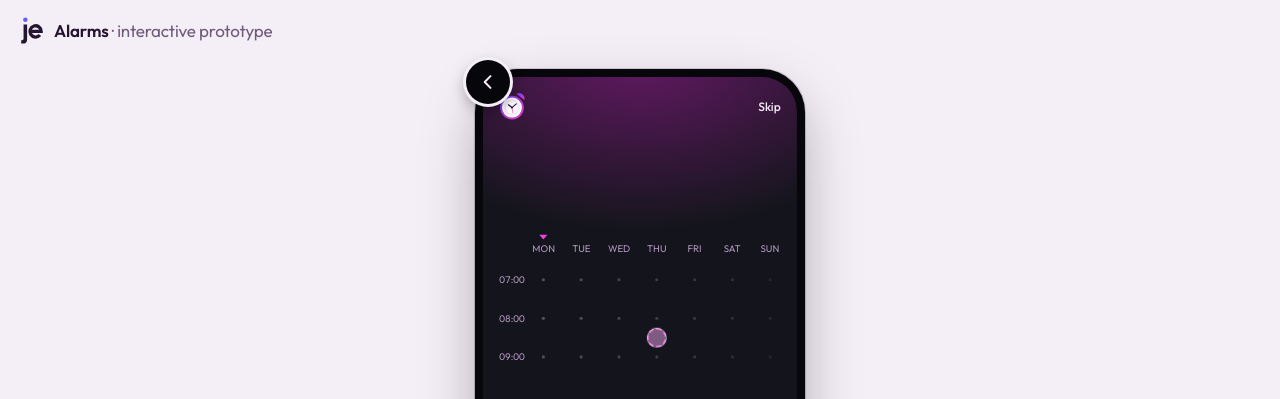
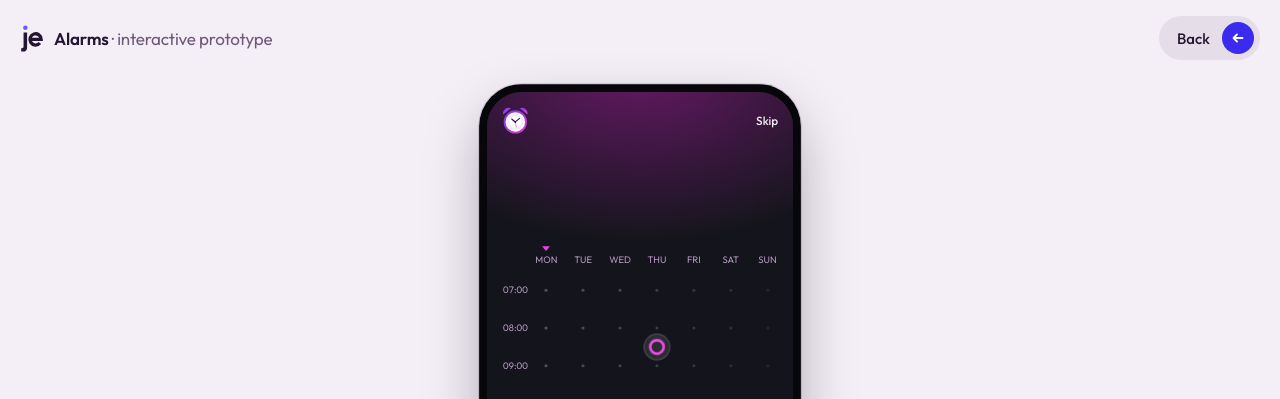
Before and after one commit to johnedwarda/alarms, a plain HTML site: page docs/index.html in a window 1280 px wide. Shown: the top 399 px of the page. Drawn offline with nearby package versions, Linux system fonts and the light colour scheme.

Commit message:
Prototype page: back button as a pill at the top right of the header
Co-Authored-By: Claude Opus 5.5 <noreply@anthropic.com>
Claude-Session: https://claude.ai/code/session_01NU2zxrHgFNW8VtDDeJdMEd

```diff
--- a/docs/index.html
+++ b/docs/index.html
@@ -10,14 +10,15 @@
 <link rel="preconnect" href="https://fonts.gstatic.com" crossorigin>
 <link rel="stylesheet" href="https://fonts.googleapis.com/css2?family=Outfit:wght@400;500;600&display=swap">
 <style>
-  :root { --bg: #0E0C14; --ink: #F6ECF8; --muted: #B396C0; --line: rgba(255,255,255,0.14); --on: #F23FE4; }
-  @media (prefers-color-scheme: light) { :root:not([data-theme="dark"]) { --bg: #F4EEF7; --ink: #241530; --muted: #6E5A7A; --line: rgba(36,21,48,0.16); --on: #B4179F; } }
+  :root { --pill: #8F86FF; --on-pill: #0D0E10; --bg: #0E0C14; --ink: #F6ECF8; --muted: #B396C0; --line: rgba(255,255,255,0.14); --on: #F23FE4; }
+  @media (prefers-color-scheme: light) { :root:not([data-theme="dark"]) { --pill: #3B2BEF; --on-pill: #FFFFFF; --bg: #F4EEF7; --ink: #241530; --muted: #6E5A7A; --line: rgba(36,21,48,0.16); --on: #B4179F; } }
   * { box-sizing: border-box; }
   html, body { margin: 0; height: 100%; }
   body { background: var(--bg); color: var(--ink); font-family: Outfit, system-ui, sans-serif; display: flex; flex-direction: column; align-items: center; overflow-x: hidden; }
   header { width: 100%; flex: none; padding: 16px 20px; display: flex; align-items: center; justify-content: flex-start; gap: 10px; }
   header .je { width: 24px; height: 29px; display: block; flex: none; }
-  h1 { margin: 0; font-size: 17px; font-weight: 600; letter-spacing: -0.01em; }
+  h1 { margin: 0; font-size: 17px; font-weight: 600; letter-spacing: -0.01em; white-space: nowrap; min-width: 0; }
+  @media (max-width: 389px) { h1 .ip { display: none; } }
   h1 span { color: var(--muted); font-weight: 400; }
   main { flex: 1 1 auto; min-height: 0; width: 100%; display: flex; justify-content: center; align-items: flex-start; gap: 40px; padding: 16px 0 24px; }
   figure { margin: 0; display: flex; flex-direction: column; align-items: center; gap: 10px; }
@@ -28,13 +29,17 @@
   body.phone header { padding: 12px 16px; }
   body.phone h1 { font-size: 15px; }
   body.phone main { padding: 0 0 12px; align-items: center; }
-  #back { position: fixed; left: 0; top: 0; z-index: 5; width: 44px; height: 44px; margin: -22px 0 0 -22px; padding: 0; border: 0;
-    border-radius: 50%; background: #07060A; color: #F6ECF8; display: grid; place-items: center; cursor: pointer;
-    box-shadow: 0 0 0 3px var(--bg), 0 6px 16px rgba(0,0,0,0.35); -webkit-tap-highlight-color: transparent;
-    transition: transform 160ms cubic-bezier(0.2, 0.8, 0.2, 1); }
-  #back:hover { transform: scale(1.06); }
-  #back:active { transform: scale(0.94); }
-  #back:focus-visible { outline: 2px solid var(--on); outline-offset: 3px; }
+  #back { margin-left: auto; flex: none; display: inline-flex; align-items: center; gap: 12px; height: 44px; padding: 0 6px 0 18px; border: 0;
+    border-radius: 22px; background: color-mix(in srgb, var(--ink) 7%, transparent); color: var(--ink); font-family: inherit; font-size: 15px; font-weight: 500; line-height: 1;
+    cursor: pointer; -webkit-tap-highlight-color: transparent; transition: background 0.25s; }
+  #back:hover { background: color-mix(in srgb, var(--ink) 12%, transparent); }
+  #back .dot { width: 32px; height: 32px; border-radius: 16px; background: var(--pill); color: var(--on-pill); display: grid; place-items: center;
+    transition: transform 0.3s cubic-bezier(0.2, 0.8, 0.2, 1); }
+  #back:hover .dot { transform: translateX(-3px); }
+  #back:active .dot { transform: scale(0.92); }
+  #back:focus-visible { outline: 2px solid var(--pill); outline-offset: 3px; }
+  @media (max-width: 519px) { #back { height: 40px; border-radius: 20px; padding: 0 6px 0 16px; gap: 10px; font-size: 14px; } #back .dot { width: 28px; height: 28px; border-radius: 14px; } }
+  @media (prefers-reduced-motion: reduce) { #back .dot { transition: none; } }
 </style>
 <script src="https://cdnjs.cloudflare.com/ajax/libs/react/18.3.1/umd/react.production.min.js"></script>
 <script src="https://cdnjs.cloudflare.com/ajax/libs/react-dom/18.3.1/umd/react-dom.production.min.js"></script>
@@ -43,14 +48,14 @@
 <body>
 <header>
   <svg class="je" viewBox="2 6 81 96" role="img" aria-label="John Edward"><path d="M14 34H26V84Q26 98 12 98H6V87H9Q14 87 14 82Z" fill="currentColor"/><circle cx="20" cy="18" r="7.5" fill="#6A5CFF"/><path d="M35.5 57H73.5A19 19 0 1 0 69.1 69.2" fill="none" stroke="currentColor" stroke-width="11"/></svg>
-  <h1>Alarms <span>· interactive prototype</span></h1>
+  <h1>Alarms <span>· <span class="ip">interactive </span>prototype</span></h1>
+  <button id="back" class="pill" type="button"><span>Back</span><span class="dot"><svg width="14" height="14" viewBox="0 0 14 14" fill="none" aria-hidden="true"><path d="M11.5 7H2.5M6 3.5 2.5 7 6 10.5" stroke="currentColor" stroke-width="1.8" stroke-linecap="round" stroke-linejoin="round"/></svg></span></button>
 </header>
 <main>
   <figure id="main">
     <div class="frame"><div class="stage"><p class="status">Loading…</p></div></div>
   </figure>
 </main>
-<button id="back" type="button" aria-label="Back"><svg width="20" height="20" viewBox="0 0 24 24" fill="none" stroke="currentColor" stroke-width="2.4" stroke-linecap="round" stroke-linejoin="round" aria-hidden="true"><path d="M15 5l-7 7 7 7"/></svg></button>
 <script>
   const W = 390, H = 844;
   const params = new URLSearchParams(location.search);
@@ -72,9 +77,6 @@
     frame.style.setProperty('--b', B * s + 'px');
     frame.style.setProperty('--r', RI * s + 'px');
     fig.querySelector('.stage').style.transform = 'scale(' + s + ')';
-    // back button centred on the frame's outer corner arc, at 45 degrees
-    const r = frame.getBoundingClientRect(), k = (RI - (RI + B) * Math.SQRT1_2) * s;
-    back.style.left = (r.left + k) + 'px'; back.style.top = (r.top + k) + 'px';
   }
   const back = document.getElementById('back');
   // Same as the browser's Back button; if this page was opened in a new tab, return to the page that linked here.
```
